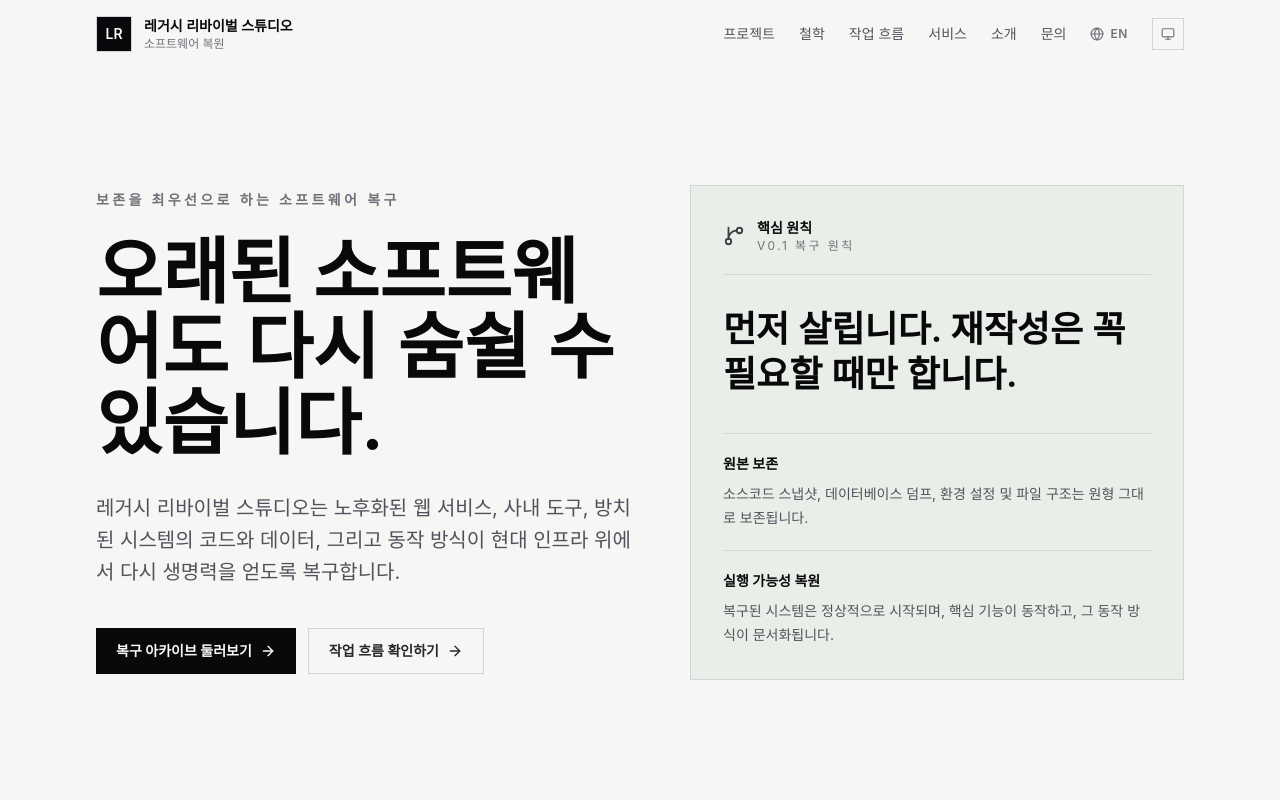
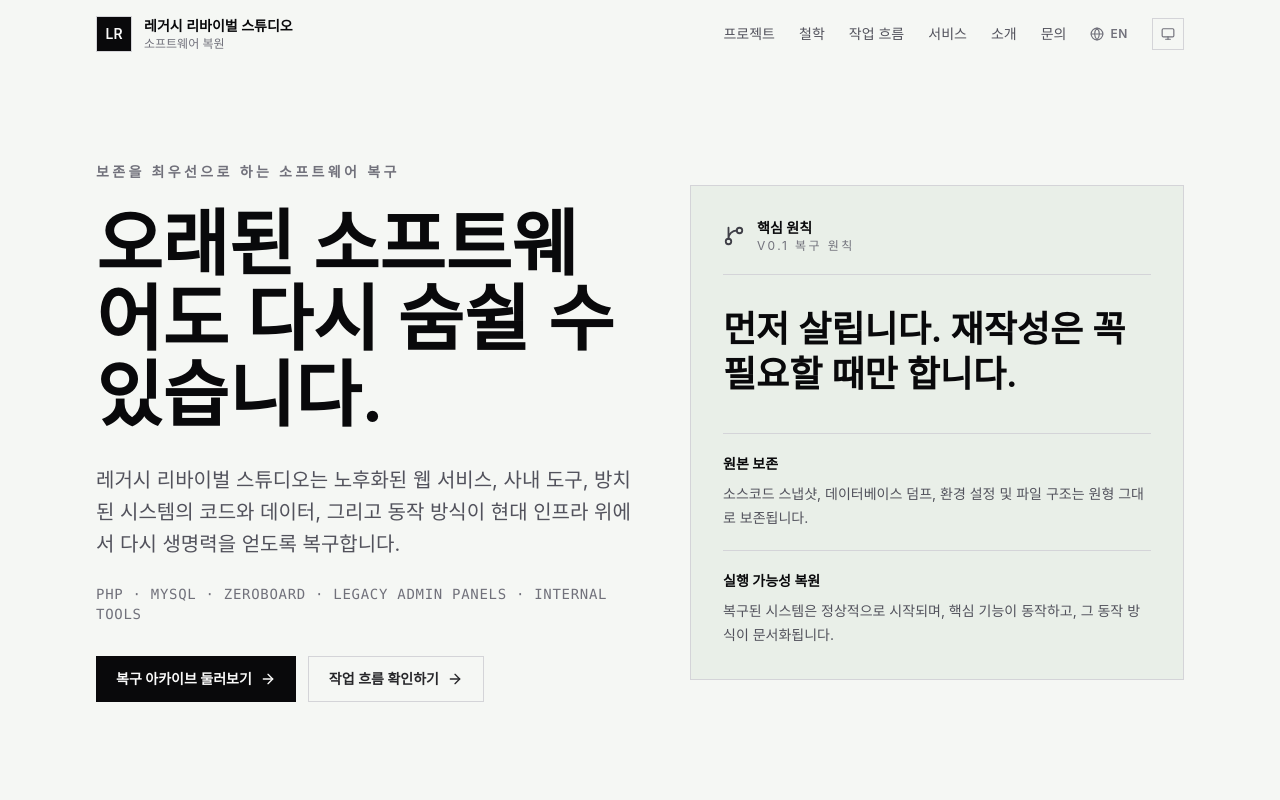
Before and after one commit to cable8mm/etern.co.kr, a React (Vite) app: page / in a window 1280 px wide. Shown: the top 800 px of the page. Built offline with nearby package versions, Linux system fonts and the light colour scheme.

Commit message:
Add taglines into hero area

```diff
--- a/src/App.jsx
+++ b/src/App.jsx
@@ -795,7 +795,10 @@ function HomePage() {
           <p className="mt-8 max-w-2xl text-lg leading-8 text-zinc-600 dark:text-zinc-400 md:text-xl">
             {t('home.description')}
           </p>
-          <div className="mt-10 flex flex-col gap-3 sm:flex-row">
+          <p className="mt-6 font-mono text-xs md:text-sm uppercase tracking-wider text-zinc-500 dark:text-zinc-400">
+            {t('home.tagline')}
+          </p>
+          <div className="mt-8 flex flex-col gap-3 sm:flex-row">
             <Link
               href="/projects"
               className="inline-flex items-center justify-center gap-2 bg-zinc-950 px-5 py-3 text-sm font-semibold text-zinc-50 transition-colors hover:bg-zinc-800"
--- a/src/locales/en.json
+++ b/src/locales/en.json
@@ -29,6 +29,7 @@
     "subtitle": "Archive-first software recovery",
     "title": "Old software can live again.",
     "description": "Legacy Revival Studio restores aging web services, internal tools, and forgotten systems so their code, data, and behavior can run again on modern infrastructure.",
+    "tagline": "PHP · MySQL · Zeroboard · Legacy Admin Panels · Internal Tools",
     "browse_archive": "Browse the project archive",
     "see_workflow": "See the recovery workflow"
   },
--- a/src/locales/ko.json
+++ b/src/locales/ko.json
@@ -28,6 +28,7 @@
     "subtitle": "보존을 최우선으로 하는 소프트웨어 복구",
     "title": "오래된 소프트웨어도 다시 숨쉴 수 있습니다.",
     "description": "레거시 리바이벌 스튜디오는 노후화된 웹 서비스, 사내 도구, 방치된 시스템의 코드와 데이터, 그리고 동작 방식이 현대 인프라 위에서 다시 생명력을 얻도록 복구합니다.",
+    "tagline": "PHP · MySQL · Zeroboard · Legacy Admin Panels · Internal Tools",
     "browse_archive": "복구 아카이브 둘러보기",
     "see_workflow": "작업 흐름 확인하기"
   },
```
